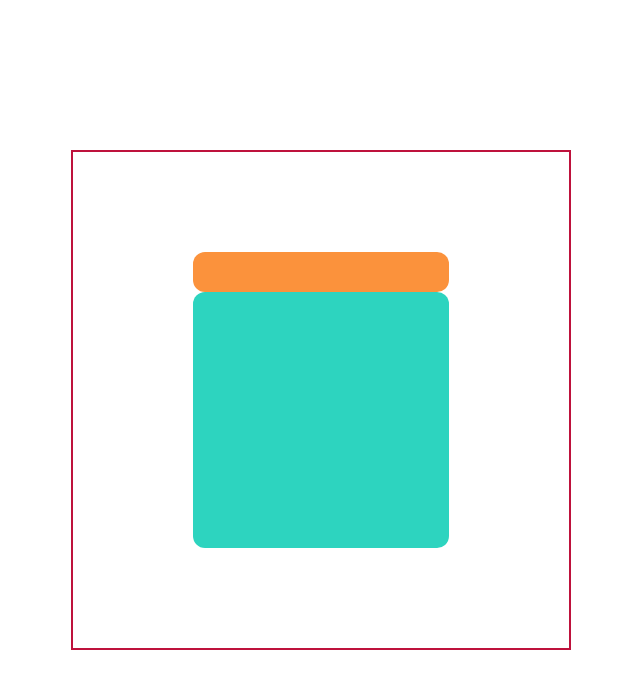
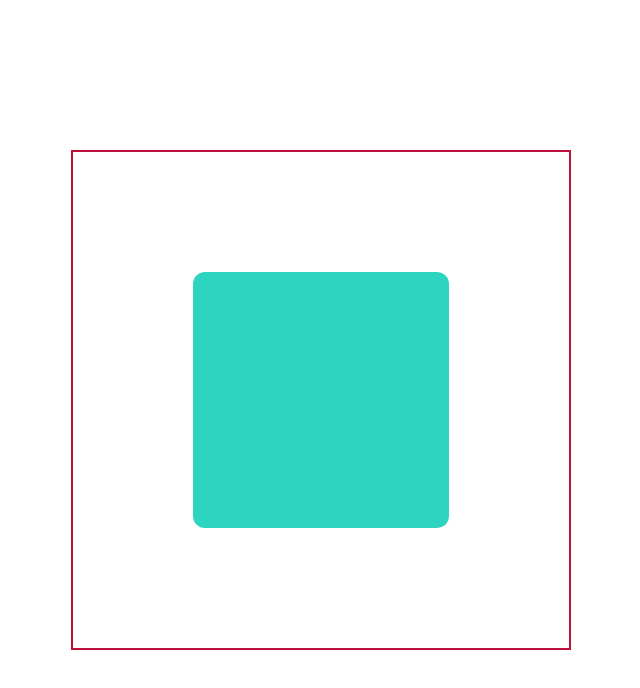
Before and after one commit to Abu-Jayed/learn-framer-motion, a React (Vite) app: page / in a window 1280 px wide. Shown: the top 688 px of the page, without its empty margins (319-959 px from the left). Built offline with nearby package versions, Linux system fonts and the light colour scheme.

Commit message:
Lesson11 useMotionValue

```diff
--- a/src/App.tsx
+++ b/src/App.tsx
@@ -1,10 +1,10 @@
 import "./App.css";
-import Lesson10 from "./framer-motion/Lesson10";
+import Lesson11 from "./framer-motion/Lesson11";
 
 function App() {
   return (
     <div className="flex flex-col items-center justify-center w-full mx-auto h-[100vh] ">
-      <Lesson10></Lesson10>
+      <Lesson11></Lesson11>
     </div>
   );
 }
--- /dev/null
+++ b/src/framer-motion/Lesson11.tsx
@@ -0,0 +1,23 @@
+import {
+  motion,
+  useDragControls,
+  useMotionValue,
+  useTransform,
+} from "framer-motion";
+
+const Lesson11 = () => {
+  const x = useMotionValue(0);
+  const opacity = useTransform(x, [0, 100], [1, 0]);
+  const scale = useTransform(x, [-200, 200], [0.5, 1.5]);
+  return (
+    <div className="border-2 border-rose-700 size-[500px] flex-col flex items-center justify-center">
+      <motion.div
+        className="mx-auto size-64 bg-teal-400 rounded-xl flex flex-wrap justify-center items-center"
+        style={{ x,scale,opacity }}
+        drag={"x"}
+      ></motion.div>
+    </div>
+  );
+};
+
+export default Lesson11;
```
